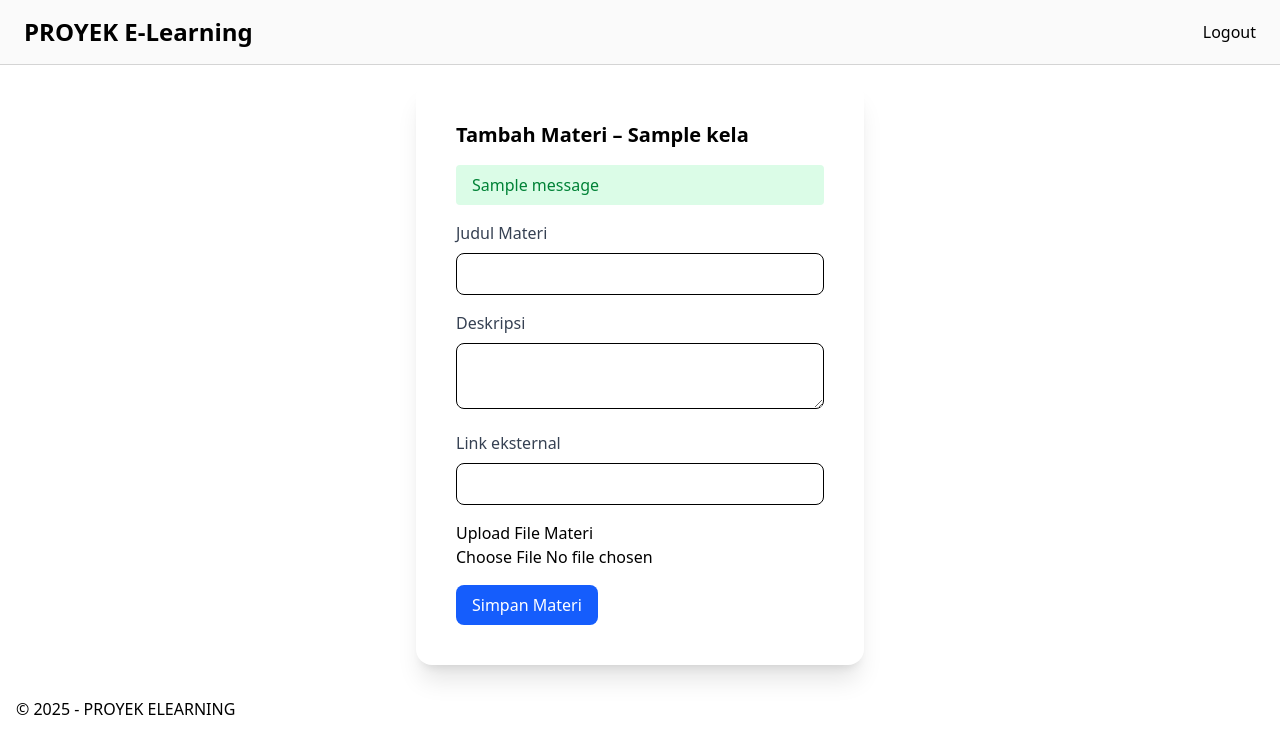
After one commit to butonvalley/proyek-elearning-flask, a Flask app: page /kelas/1/materi/tambah in a window 1280 px wide. The commit adds this page. Shown: the top 754 px of the page. Run offline with Flask 3, Linux system fonts and the light colour scheme; a user stored in the database is signed in; tables that the repository leaves empty hold one stand-in row (values such as "Sample post"); one stand-in notice (Sample message) is shown; some libraries are stand-ins or nearby versions.

Commit message:
Update CRUD With File Serveless Storage: Materi dari dosen  dan Materi di tampil di join kelas Mahasiswa

```diff
--- a/endpoints/routes.py
+++ b/endpoints/routes.py
@@ -10,6 +10,7 @@ from forms.login_form import LoginForm
 from forms.logout_form import LogoutForm
 from forms.mahasiswa_form import MahasiswaForm
 from forms.matakuliah_form import MataKuliahForm
+from forms.materi_form import MateriForm
 from forms.register_form import RegisterForm
 from forms.tugas_form import TugasForm
 from forms.tugas_mahasiswa_form import TugasMahasiswaForm
@@ -18,6 +19,7 @@ from models.kelas import Kelas
 from models.kelas_mahasiswa import KelasMahasiswa
 from models.mahasiswa import Mahasiswa
 from models.matakuliah import MataKuliah
+from models.materi import Materi
 from models.tugas import Tugas
 from models.tugas_mahasiswa import TugasMahasiswa
 from models.user import User
@@ -116,6 +118,10 @@ def join_kelas_view(id):
         form_kelas_mahasiswa = KelasMahasiswaForm()
         form_tugas= TugasForm()
         tugas_kelas = Tugas.query.filter_by(kelas_id = kelas.id).all()
+
+        form_materi= MateriForm()
+        materi_kelas = Materi.query.filter_by(kelas_id = kelas.id).all()
+
         return render_template(
             "join_kelas_dosen.html",
             form_logout=form_logout,
@@ -123,7 +129,9 @@ def join_kelas_view(id):
             kelas_mahasiswa = km,
             tugas_kelas = tugas_kelas,
             kelas_mahasiswa_form = form_kelas_mahasiswa,
-            form_tugas=form_tugas
+            form_tugas=form_tugas,
+            form_materi=form_materi,
+            materi_kelas=materi_kelas
         )
 
     # ======================
@@ -180,6 +188,8 @@ def join_kelas_view(id):
             nilai_ipk_kelas = 0
 
         form_tugas = TugasMahasiswaForm()
+        materi_kelas = Materi.query.filter_by(kelas_id = kelas.id).all()
+
         return render_template(
             "join_kelas_mahasiswa.html",
             form_logout=form_logout,
@@ -187,6 +197,7 @@ def join_kelas_view(id):
             tugas_kelas = tugas_kelas,
             nilai_ipk_kelas=round(nilai_ipk_kelas, 2),
             form_tugas = form_tugas,
+            materi_kelas=materi_kelas,
             tanggal_hari_ini=datetime.now(timezone.utc).replace(tzinfo=None)
         )
 
@@ -499,21 +510,6 @@ def add_matakuliah_view():
 
     return render_template("tambah_matakuliah.html", form_logout = LogoutForm(), form=form)
 
-#Tentang - Syarat dan Ketentuan dalam pengembangan tahap selanjutnya diganti dengan model dan form PAGE
-@main_bp.route("/tentang-kami")
-def about_view():
-    form = LogoutForm()
-    return render_template("tentang.html",form_logout=form)
-
-@main_bp.route("/syarat-ketentuan")
-def tos_view():
-    form = LogoutForm()
-    return render_template("syarat.html",form_logout=form)
-
-@main_bp.route("/page/<slug>")
-def page_view():
-    return render_template("page.html")
-
 @main_bp.route("/kelas/<kelas_id>/tugas/tambah", methods=["GET", "POST"])
 @login_required
 def tambah_tugas(kelas_id):
@@ -597,7 +593,6 @@ def hapus_tugas(kelas_id, tugas_id):
         flash(f"Gagal menghapus tugas: {str(e)}", "error")
 
     return redirect(url_for("main.join_kelas_view", id=kelas_id))
-
 
 #upload Jawaban oleh Mahasiswa
 @main_bp.route("/tugas/<tugas_id>/jawaban", methods=["POST"])
@@ -746,3 +741,103 @@ def periksa_jawaban_tugas(kelas_id, tugas_id):
         form_tugas_mahasiswa=form_tugas_mahasiswa,
         form_logout=form_logout
     )
+
+@main_bp.route("/kelas/<kelas_id>/materi/tambah", methods=["GET", "POST"])
+@login_required
+def tambah_materi(kelas_id):
+    dosen = getattr(current_user, "dosen", None)
+    if not dosen:
+        flash("Akses ditolak", "error")
+        return redirect(url_for("main.home_view"))
+
+    kelas = Kelas.query.get_or_404(kelas_id)
+    if not kelas:
+        flash("Kelas tidak ditemukan", "error")
+        return redirect(url_for("main.join_kelas_view",id=kelas_id))
+
+    form = MateriForm()
+    if form.validate_on_submit():
+        file_url = None
+        if form.file.data:
+            # gunakan fungsi upload supabase (sesuaikan bucket)
+            file_url = upload_file_storage_supabase(
+                form.file.data, os.environ.get("SUPABASE_BUCKET_MATERI")
+            )
+
+        materi = Materi(
+            kelas_id=kelas_id,
+            dosen_id=dosen.id,
+            judul=form.judul.data,
+            deskripsi=form.deskripsi.data,
+            link_eksternal=form.link_eksternal.data,
+            file=file_url
+        )
+        db.session.add(materi)
+        db.session.commit()
+
+        flash("Materi berhasil ditambahkan", "success")
+        return redirect(url_for("main.join_kelas_view", id=kelas_id))
+    form_logout = LogoutForm()
+    return render_template("tambah_materi.html", form=form, kelas=kelas,form_logout=form_logout)
+
+@main_bp.route("/kelas/<kelas_id>/materi/<materi_id>/hapus", methods=["POST"])
+@login_required
+def hapus_materi(kelas_id, materi_id):
+    # ======================
+    # CEK ROLE DOSEN
+    # ======================
+    dosen = getattr(current_user, "dosen", None)
+    if not dosen:
+        flash("Akses ditolak", "error")
+        return redirect(url_for("main.home_view"))
+
+    # ======================
+    # AMBIL MATERI
+    # ======================
+    materi = Materi.query.get_or_404(materi_id)
+
+    # ======================
+    # VALIDASI KEPEMILIKAN
+    # ======================
+    if materi.dosen_id != dosen.id or materi.kelas_id != kelas_id:
+        flash("Anda tidak memiliki hak untuk menghapus tugas ini", "error")
+        return redirect(url_for("main.join_kelas_view", id=kelas_id))
+
+    try:
+        # ======================
+        # HAPUS FILE DI SUPABASE
+        # ======================
+        if materi.file:
+            delete_file_storage_supabase(
+                os.environ.get("SUPABASE_BUCKET_MATERI"),
+                materi.file
+            )
+
+        # ======================
+        # HAPUS DATABASE
+        # ======================
+        db.session.delete(materi)
+        db.session.commit()
+
+        flash("Materi berhasil dihapus", "success")
+
+    except Exception as e:
+        db.session.rollback()
+        flash(f"Gagal menghapus tugas: {str(e)}", "error")
+
+    return redirect(url_for("main.join_kelas_view", id=kelas_id))
+
+#Tentang - Syarat dan Ketentuan dalam pengembangan tahap selanjutnya diganti dengan model dan form PAGE
+@main_bp.route("/tentang-kami")
+def about_view():
+    form = LogoutForm()
+    return render_template("tentang.html",form_logout=form)
+
+@main_bp.route("/syarat-ketentuan")
+def tos_view():
+    form = LogoutForm()
+    return render_template("syarat.html",form_logout=form)
+
+@main_bp.route("/page/<slug>")
+def page_view():
+    return render_template("page.html")
--- /dev/null
+++ b/forms/materi_form.py
@@ -0,0 +1,14 @@
+from flask_wtf import FlaskForm
+from wtforms import DateTimeField, FileField, StringField, SubmitField,SelectMultipleField, TextAreaField
+from wtforms.validators import DataRequired, Length
+
+from flask_wtf import FlaskForm
+from wtforms import StringField, TextAreaField, FileField, SubmitField
+from wtforms.validators import DataRequired
+
+class MateriForm(FlaskForm):
+    judul = StringField("Judul Materi", validators=[DataRequired()])
+    deskripsi = TextAreaField("Deskripsi")
+    link_eksternal = StringField("Link eksternal")
+    file = FileField("Upload File Materi")
+    submit = SubmitField("Upload Materi")
--- /dev/null
+++ b/templates/tambah_materi.html
@@ -0,0 +1,61 @@
+{% extends "layout.html" %}
+{% block title %}Tambah Tugas{% endblock %}
+
+{% block content %}
+
+  <div class="bg-white shadow-xl rounded-2xl p-10 max-w-md mx-auto w-full">
+
+   <h2 class="text-xl font-bold mb-4">
+    Tambah Materi – {{ kelas.nama }}
+</h2>
+
+<form method="POST" action="{{ url_for('main.tambah_materi', kelas_id=kelas.id) }}" enctype="multipart/form-data"
+      class="space-y-4 max-w-xl">
+
+    {{ form.hidden_tag() }}
+ <!-- Tampilkan flash message -->
+      {% with messages = get_flashed_messages(with_categories=true) %}
+      {% if messages %}
+      <div class="mb-4">
+        {% for category, message in messages %}
+        <div class="px-4 py-2 rounded mb-2
+                        {% if category == 'success' %} bg-green-100 text-green-700
+                        {% elif category == 'error' %} bg-red-100 text-red-700
+                        {% elif category == 'warning' %} bg-yellow-100 text-yellow-700
+                        {% else %} bg-gray-100 text-gray-700 {% endif %}">
+          {{ message }}
+        </div>
+        {% endfor %}
+      </div>
+      {% endif %}
+      {% endwith %}
+    <div class="mb-4">
+        {{ form.judul.label(class="block text-gray-700 mb-2") }}
+        {{ form.judul(class="w-full px-4 py-2 border rounded-lg focus:outline-none focus:ring-2
+        focus:ring-blue-500") }}
+      </div>
+
+    <div class="mb-4">
+        {{ form.deskripsi.label(class="block text-gray-700 mb-2") }}
+        {{ form.deskripsi(class="w-full px-4 py-2 border rounded-lg focus:outline-none focus:ring-2
+        focus:ring-blue-500") }}
+      </div>
+  <div class="mb-4">
+        {{ form.link_eksternal.label(class="block text-gray-700 mb-2") }}
+        {{ form.link_eksternal(class="w-full px-4 py-2 border rounded-lg focus:outline-none focus:ring-2
+        focus:ring-blue-500") }}
+      </div>
+    <div class="mb-4">
+        {{ form.file.label }}<br>
+        {{ form.file(class="w-full") }}
+    </div>
+
+    <button type="submit"
+        class="px-4 py-2 bg-blue-600 text-white rounded-lg hover:bg-blue-700">
+        Simpan Materi
+    </button>
+</form>
+
+  </div>
+
+{% endblock %}
```
Also changed, not shown: models/materi.py (added, +25 -0 lines), templates/join_kelas_dosen.html (+30 -4 lines), templates/join_kelas_mahasiswa.html (+26 -9 lines).
